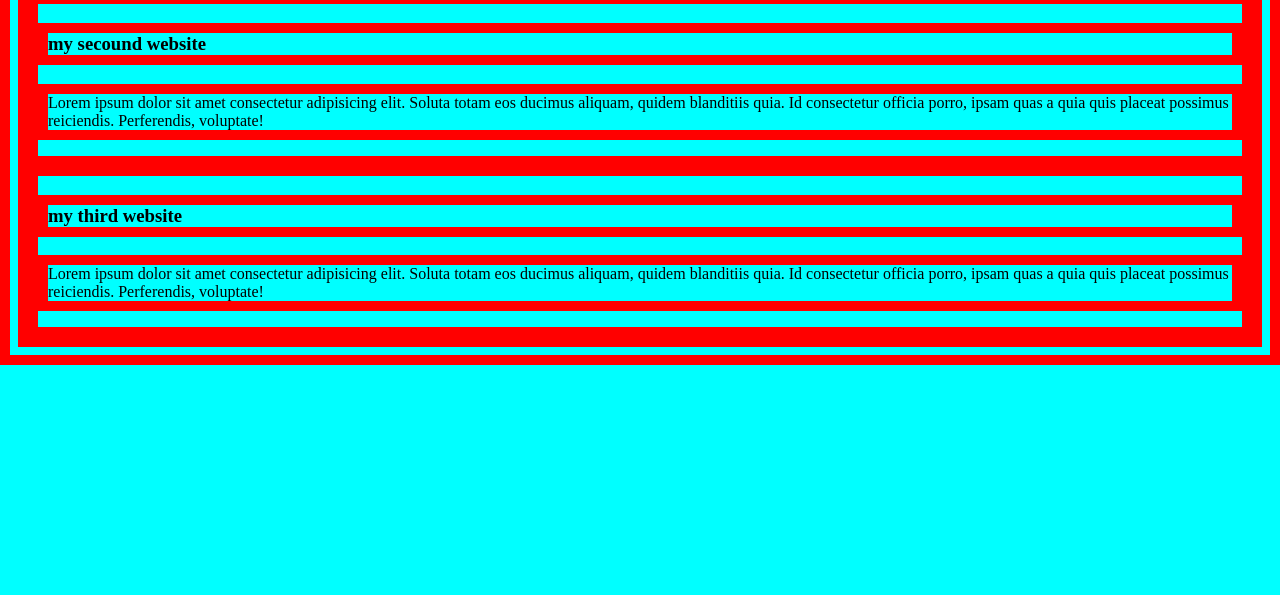
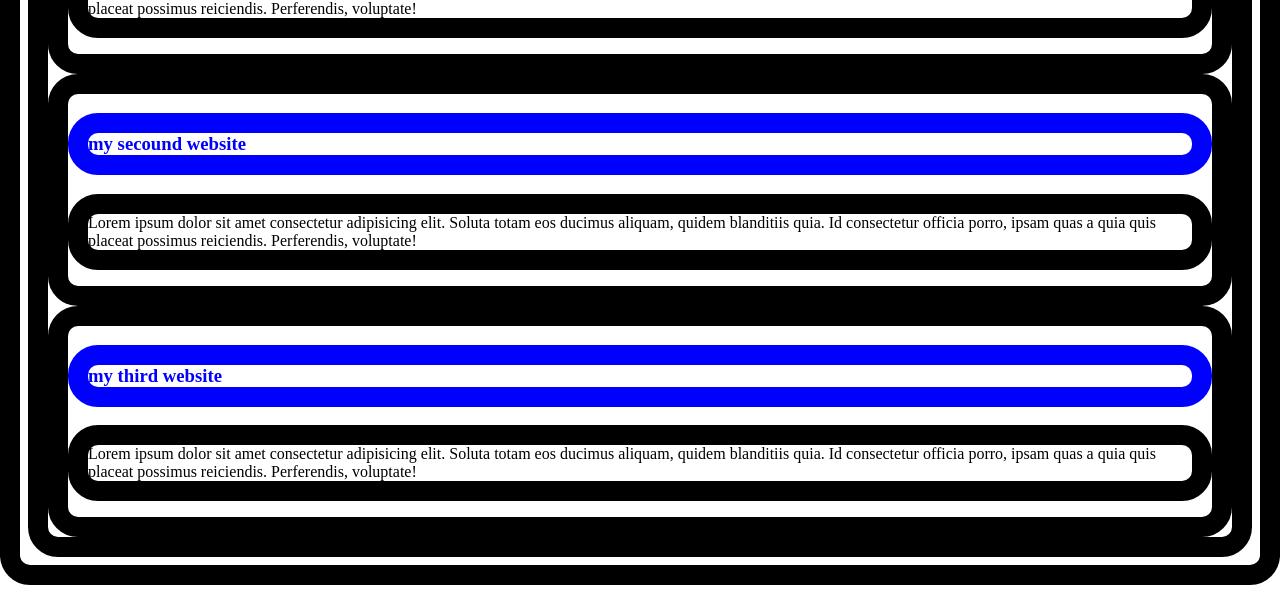
Before and after one commit to LIBx09/My-first-git, a plain HTML site: page index.html in a window 1280 px wide. Shown: the part 205-800 px from the top of the page. Drawn offline with Linux system fonts and the light colour scheme.

Commit message:
secound mod added

```diff
--- a/index.html
+++ b/index.html
@@ -4,15 +4,8 @@
     <meta charset="UTF-8">
     <meta name="viewport" content="width=device-width, initial-scale=1.0">
     <title>my first website</title>
-    <style>
-        *{
-            background-color: aqua;
-            color: black;
-            border:10px red solid;
-            border border-radius: 10px;
-        }
-    </style>
-</head>
+    <link rel="stylesheet" href="styles/blog.css/blog.css">
+    </head>
 <body>
      <div>
         <h3>my first website</h3>
--- /dev/null
+++ b/styles/blog.css/blog.css
@@ -0,0 +1,7 @@
+*{
+    border: 20px solid;
+    border-radius: 30px;
+}
+h3{
+    color: blue;
+}
```
